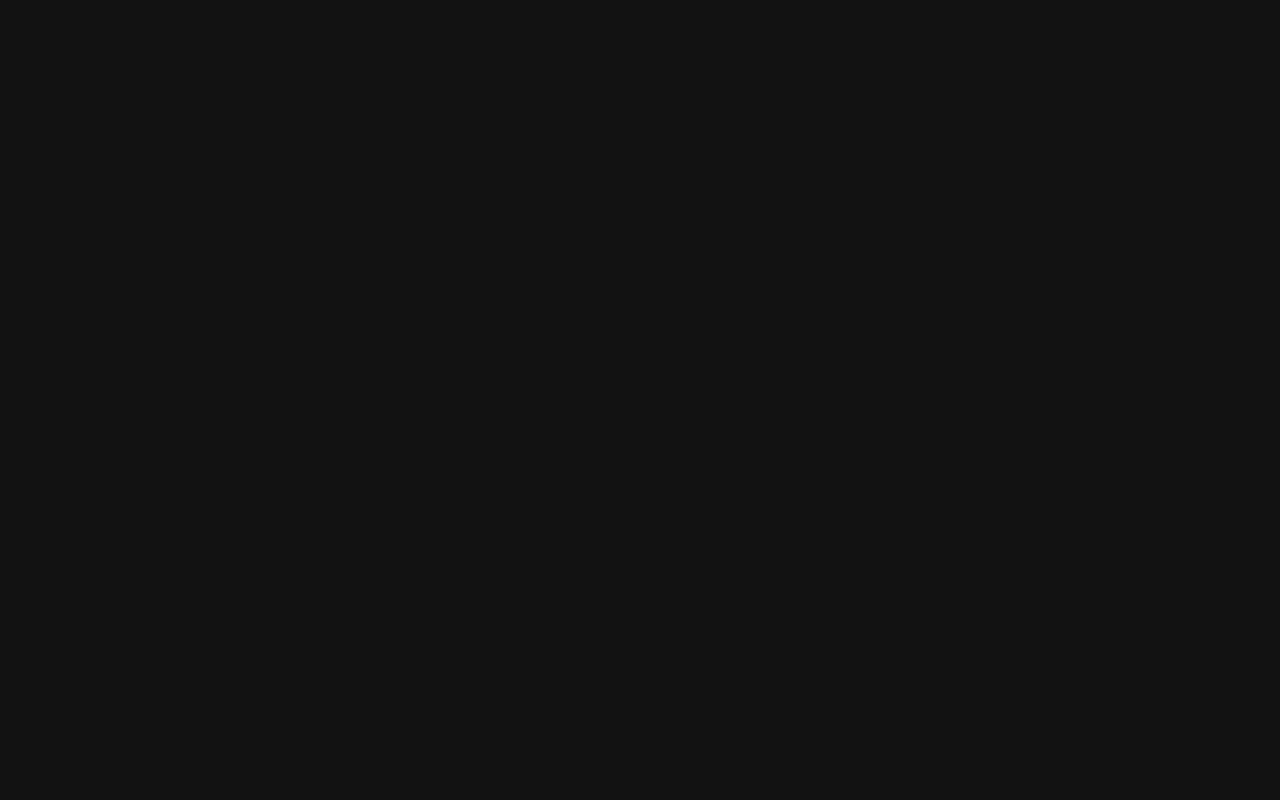
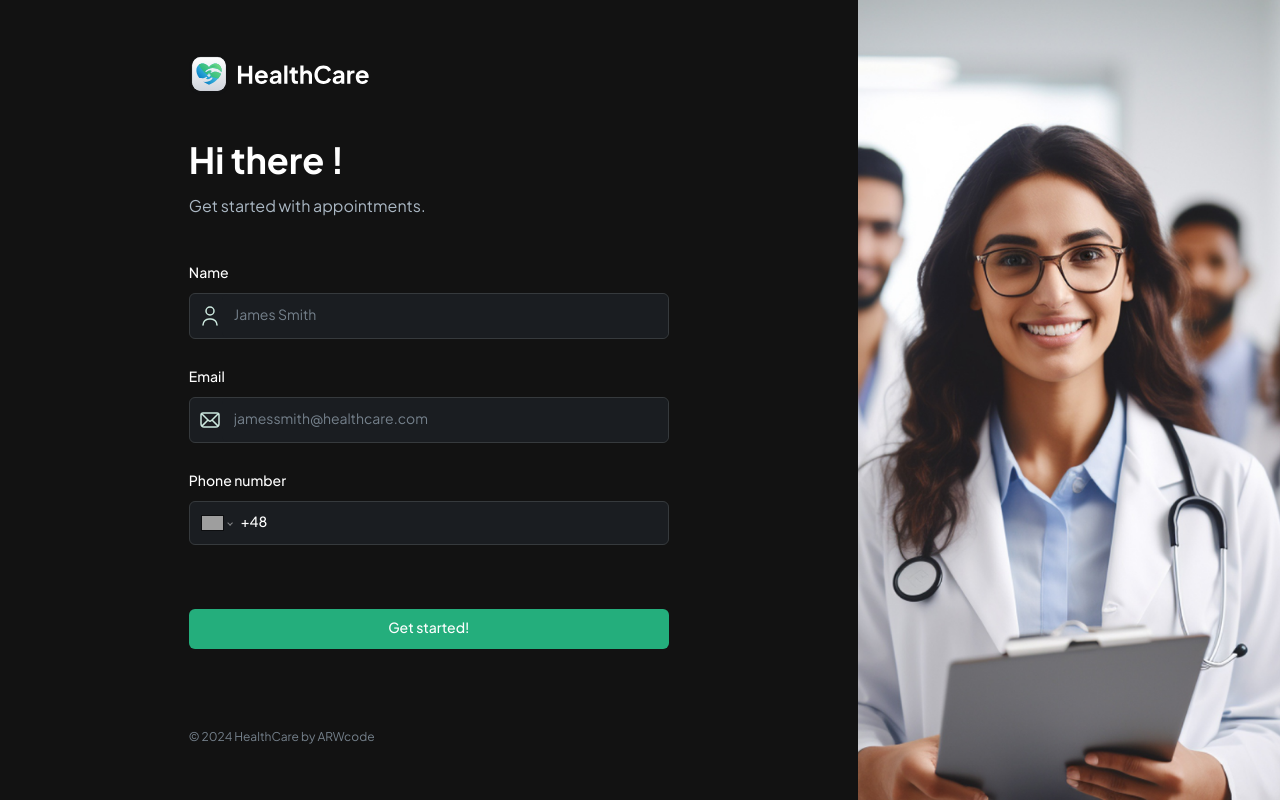
Before and after one commit to MarioLuigie/HealthCare, a Next.js app: page /sign-up in a window 1280 px wide. Built offline with nearby package versions, Linux system fonts and the light colour scheme; no server answers; grey boxes are pictures that could not be loaded.

Commit message:
Feat: Create ButtonBasic

```diff
--- a/src/components/pages/HomePage.tsx
+++ b/src/components/pages/HomePage.tsx
@@ -7,7 +7,7 @@ import { generateUrl } from '@/lib/utils'
 import { SearchParamsString } from '@/lib/types/enums'
 // components
 import PageTitle from '@/components/shared/PageTitle'
-import UserForm from '@/components/forms/UserForm'
+// import UserForm from '@/components/forms/UserForm'
 import LogoFull from '@/components/content/LogoFull'
 import Copyright from '@/components/content/Copyright'
 import FormPageTemplate from '@/components/shared/FormPageTemplate'
@@ -31,7 +31,7 @@ export default function HomePage({
 				description="Get started with appointments."
 				classes="my-12"
 			/>
-			<UserForm />
+			{/* <UserForm /> */}
 			<Copyright>
 				<Link
 					href={generateUrl([Route.HOME], {
--- a/src/components/pages/SignUpPage.tsx
+++ b/src/components/pages/SignUpPage.tsx
@@ -1,5 +1,47 @@
-export default function SignUpPage() {
-  return (
-    <div></div>
-  )
+// modules
+import Link from 'next/link'
+// lib
+import { Images } from '@/lib/constants'
+import { Route } from '@/lib/constants/paths'
+import { generateUrl } from '@/lib/utils'
+import { SearchParamsString } from '@/lib/types/enums'
+// components
+import PageTitle from '@/components/shared/PageTitle'
+import UserForm from '@/components/forms/UserForm'
+import LogoFull from '@/components/content/LogoFull'
+import Copyright from '@/components/content/Copyright'
+import FormPageTemplate from '@/components/shared/FormPageTemplate'
+// import PassKeyDialog from '@/components/dialogs/PassKeyDialog'
+
+export default function SignUpPage({
+	searchParams,
+}: {
+	searchParams?: SearchParams
+}) {
+	{
+		/* TODO: OTP Verification | PassKey Modal  */
+	}
+
+	return (
+		<FormPageTemplate image={Images.HOME_PAGE_IMAGE} classes="max-w-[480px]">
+			{/* <PassKeyDialog searchParams={searchParams} /> */}
+			<LogoFull />
+			<PageTitle
+				title="Hi there !"
+				description="Get started with appointments."
+				classes="my-12"
+			/>
+			<UserForm />
+			<Copyright>
+				{/* <Link
+					href={generateUrl([Route.HOME], {
+						admin: SearchParamsString.TRUE,
+					})}
+					className="text-green-500"
+				>
+					Admin
+				</Link> */}
+			</Copyright>
+		</FormPageTemplate>
+	)
 }
--- /dev/null
+++ b/src/components/shared/Button.tsx
@@ -0,0 +1,25 @@
+// components
+import { Button } from '@/components/ui/button'
+
+interface SubmitButtonProps {
+  type?: "submit" | "reset" | "button" | undefined
+	className?: string
+	children: React.ReactNode
+	isDanger?: boolean
+}
+
+export default function ButtonBasic({
+  type='submit',
+	className,
+	children,
+	isDanger=false
+}: SubmitButtonProps) {
+	return (
+		<Button
+			type={type}
+			className={`${isDanger ? 'shad-danger-btn' : 'shad-primary-btn'} ${className}`}
+		>
+      {children}
+		</Button>
+	)
+}
```
